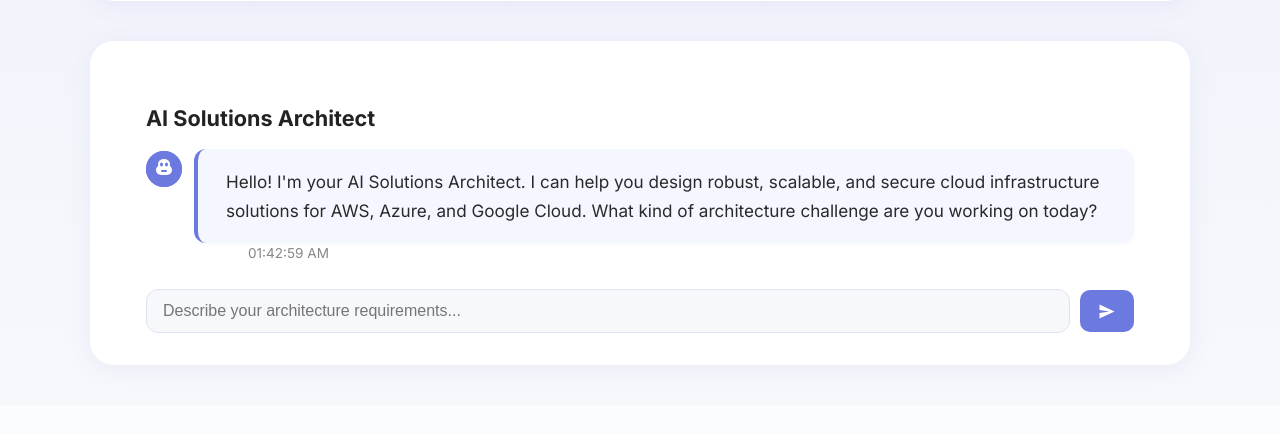
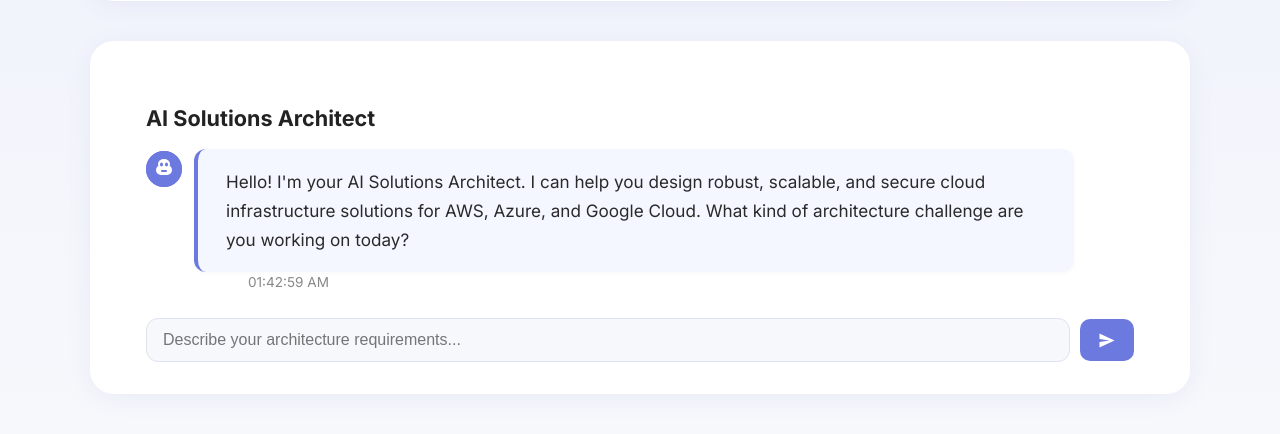
Before and after one commit to rameshsurapathi/solutions_architect_agent, a Python web app: template templates/index.html in a window 1280 px wide. Shown: the part 717-1151 px from the top of the page. Before the commit the page ends 1085 px from the top, so only its background shows below. Run offline with Jinja, Linux system fonts and the light colour scheme; the template is opened without the code that fills it, so the values that code supplies are empty.

Commit message:
Adjust chat message bubble width and overflow handling for better layout

```diff
--- a/static/styles.css
+++ b/static/styles.css
@@ -154,12 +154,11 @@ h1 {
     font-size: 1rem;
     color: #222;
     box-shadow: 0 1px 4px rgba(80, 90, 180, 0.04);
-    width: 100%; /* Use full width of chat area */
-    max-width: 100%;
+    max-width: calc(100% - 60px); /* Restrict width, accounting for avatar */
     box-sizing: border-box;
-    overflow-x: auto;
+    overflow-wrap: break-word;
     word-break: break-word;
-    white-space: pre-line;
+    white-space: pre-wrap;
     line-height: 1.7;
 }
 .message.bot .bubble {
@@ -170,7 +169,7 @@ h1 {
     color: #2a2a2a;
     padding: 18px 28px;
     margin-bottom: 2px;
-    width: 100%;
+    max-width: calc(100% - 60px);
 }
 .message.bot .bubble * {
     margin-top: 0;
```
